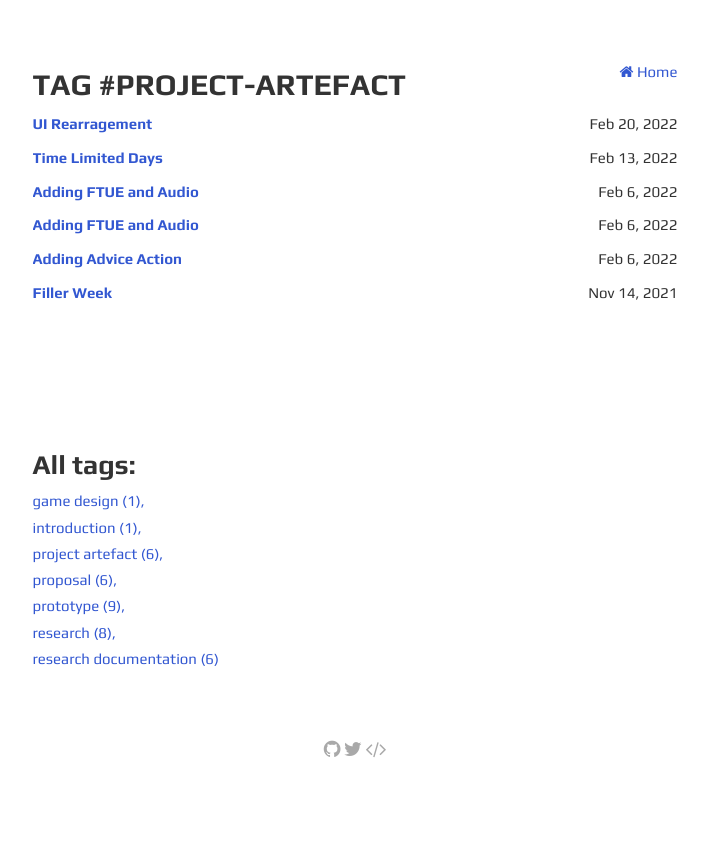
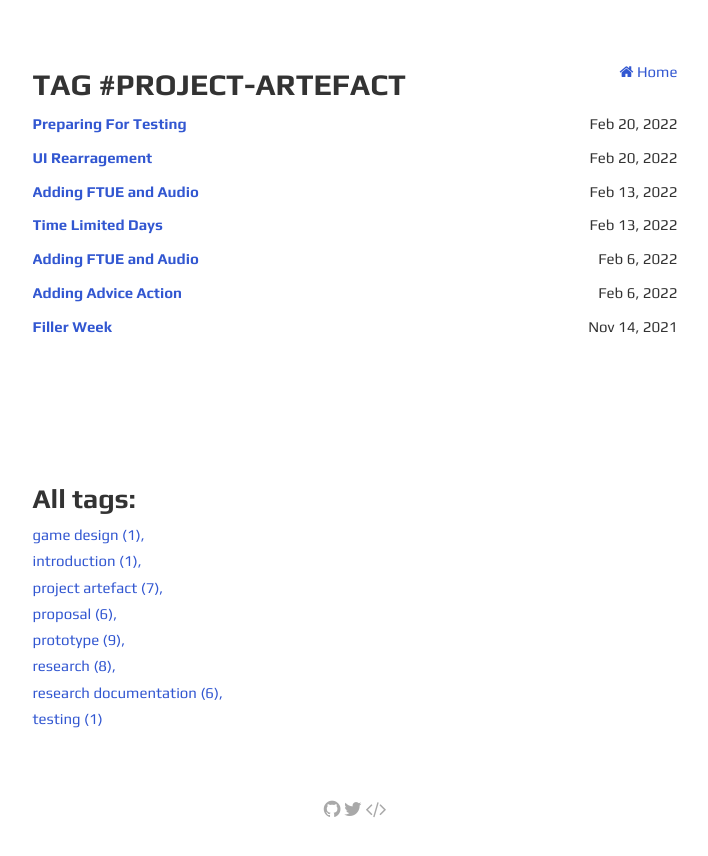
Before and after one commit to zar67/cctp-devlog, a Jekyll site: the page built from tag/project-artefact/index.html, in a window 1280 px wide. Shown: the top 856 px of the page, without its empty margins (285-993 px from the left). Built offline with Jekyll 4.4.1, drawn with Linux system fonts in a browser that asks for light colours.

Commit message:
User Testing Prep

```diff
--- a/_posts/2022-03-13-improving-advice.md
+++ b/_posts/2022-03-13-improving-advice.md
@@ -1,7 +1,7 @@
 ---
 layout: post
 title: "Adding FTUE and Audio"
-date: 2022-02-06 18:00:00 +0100
+date: 2022-02-13 18:00:00 +0100
 tags: project-artefact
 ---
 
--- /dev/null
+++ b/tag/testing/index.html
@@ -0,0 +1,4 @@
+---
+layout: tag
+tag: testing
+---
```
Also changed, not shown: _posts/2022-03-20-preparing-for-testing.md (added, +33 -0 lines).
